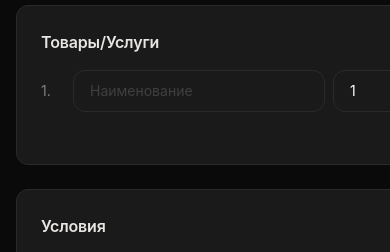
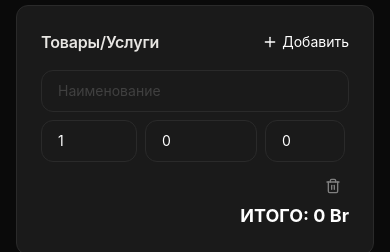
Before and after one commit to alexbelskid/sales-analytics-system, a Next.js app in the folder frontend/: page /proposals in a window 390 px wide. Shown: the part 361-613 px from the top of the page. Built offline with nearby package versions, Linux system fonts and the light colour scheme; no server answers.

Commit message:
UI: Apply hover animations to Dashboard & AI cards, optimize Proposals mobile

```diff
--- a/frontend/src/app/proposals/page.tsx
+++ b/frontend/src/app/proposals/page.tsx
@@ -112,13 +112,13 @@ export default function ProposalsPage() {
                 </div>
             </div>
 
-            <div className="grid gap-6 lg:grid-cols-3">
+            <div className="flex flex-col lg:flex-row gap-6">
                 {/* Form */}
-                <div className="lg:col-span-2 space-y-6">
+                <div className="flex-1 space-y-6">
                     {/* Customer */}
                     <div className="ui-card">
                         <h3 className="font-semibold mb-4">Клиент</h3>
-                        <div className="grid gap-4 md:grid-cols-2">
+                        <div className="grid gap-4 sm:grid-cols-2">
                             <input
                                 type="text"
                                 placeholder="ФИО контактного лица"
@@ -150,8 +150,9 @@ export default function ProposalsPage() {
 
                         <div className="space-y-3">
                             {items.map((item, index) => (
-                                <div key={item.id} className="flex gap-2 items-center">
-                                    <span className="text-sm text-[#808080] w-6">{index + 1}.</span>
+                                <div key={item.id} className="flex flex-col sm:flex-row gap-2 items-start sm:items-center">
+                                    <span className="text-sm text-[#808080] w-6 hidden sm:inline">{index + 1}.</span>
+                                    <div className="flex flex-col sm:flex-row gap-2 flex-1 w-full">
                                         <input
                                             type="text"
                                             placeholder="Наименование"
@@ -159,6 +160,7 @@ export default function ProposalsPage() {
                                             onChange={(e) => updateItem(item.id, 'product_name', e.target.value)}
                                             className={`flex-1 ${inputClasses}`}
                                         />
+                                        <div className="flex gap-2">
                                             <input
                                                 type="number"
                                                 placeholder="Кол-во"
@@ -171,7 +173,7 @@ export default function ProposalsPage() {
                                                 placeholder="Цена"
                                                 value={item.price}
                                                 onChange={(e) => updateItem(item.id, 'price', Number(e.target.value))}
-                                        className={`w-32 ${inputClasses}`}
+                                                className={`w-28 ${inputClasses}`}
                                             />
                                             <input
                                                 type="number"
@@ -180,9 +182,11 @@ export default function ProposalsPage() {
                                                 onChange={(e) => updateItem(item.id, 'discount', Number(e.target.value))}
                                                 className={`w-20 ${inputClasses}`}
                                             />
+                                        </div>
+                                    </div>
                                     <button
                                         onClick={() => removeItem(item.id)}
-                                        className="p-2 text-[#808080] hover:text-red-400 transition-colors"
+                                        className="p-2 text-[#808080] hover:text-red-400 transition-colors self-end sm:self-auto"
                                     >
                                         <Trash2 className="h-4 w-4" />
                                     </button>
@@ -209,7 +213,7 @@ export default function ProposalsPage() {
                 </div>
 
                 {/* Preview & Actions */}
-                <div className="space-y-4">
+                <div className="space-y-4 lg:w-80 flex-shrink-0">
                     <div className="ui-card">
                         <div className="flex items-center gap-2 mb-4">
                             <FileText className="h-5 w-5 text-white" />
--- a/frontend/src/components/Dashboard.tsx
+++ b/frontend/src/components/Dashboard.tsx
@@ -428,7 +428,7 @@ export default function Dashboard() {
                 <h2 className="text-lg font-semibold mb-4">Ключевые метрики</h2>
                 <div className="grid gap-4 sm:gap-6 grid-cols-1 sm:grid-cols-2 lg:grid-cols-3">
                     {metricCards.map((metric) => (
-                        <div key={metric.title} className="bg-[#0A0A0A] border border-[#1A1A1A] rounded-lg p-6 hover:border-[#2A2A2A] transition-colors group">
+                        <div key={metric.title} className="ui-card">
                             <div className="flex items-center justify-between mb-4">
                                 <p className="text-sm text-[#808080] group-hover:text-gray-400 transition-colors uppercase tracking-wider text-[10px]">{metric.title}</p>
                                 {metric.change !== null && (
@@ -446,18 +446,18 @@ export default function Dashboard() {
             </div>
 
             {/* Charts Row */}
-            <div className="grid gap-4 sm:gap-6 grid-cols-1 lg:grid-cols-2">
-                <div className="bg-[#0A0A0A] border border-[#1A1A1A] rounded-lg p-4 sm:p-6">
+            <div className="grid gap-6 sm:grid-cols-2">
+                <div className="ui-card">
                     <h3 className="text-lg font-semibold mb-6">Тренд продаж</h3>
                     <SalesTrendChart />
                 </div>
-                <div className="bg-[#0A0A0A] border border-[#1A1A1A] rounded-lg p-4 sm:p-6">
+                <div className="ui-card">
                     <h3 className="text-lg font-semibold mb-6">Топ продуктов</h3>
                     <TopProductsChart />
                 </div>
             </div>
 
-            <div className="bg-[#0A0A0A] border border-[#1A1A1A] rounded-lg p-4 sm:p-6">
+            <div className="ui-card">
                 <h3 className="text-lg font-semibold mb-6">Топ клиенты</h3>
                 <TopCustomersChart />
             </div>
@@ -485,7 +485,7 @@ export default function Dashboard() {
                 </div>
 
                 {/* Forecast Chart */}
-                <div className="bg-[#0A0A0A] border border-[#1A1A1A] rounded-lg p-6 overflow-hidden">
+                <div className="ui-card overflow-hidden">
                     <div className="mb-6 flex items-center justify-between">
                         <div className="flex items-center gap-2">
                             <TrendingUp className="h-5 w-5 text-gray-400" />
--- a/frontend/src/components/ai-assistant/KnowledgeTab.tsx
+++ b/frontend/src/components/ai-assistant/KnowledgeTab.tsx
@@ -30,7 +30,7 @@ const KnowledgeTab = memo(({ items, categories, onEdit, onDelete }: KnowledgeTab
                         <h3 className="text-sm font-medium text-[#808080] uppercase tracking-wider mb-4">{cat.label}</h3>
                         <div className="grid grid-cols-1 md:grid-cols-2 gap-4">
                             {catItems.map(item => (
-                                <div key={item.id} className="bg-[#1A1A1A] border border-[#2A2A2A] rounded-lg p-5 group hover:border-white/20 transition-colors">
+                                <div key={item.id} className="ui-card">
                                     <div className="flex justify-between items-start mb-3">
                                         <h4 className="font-medium text-white">{item.title}</h4>
                                         <div className="flex gap-1 opacity-0 group-hover:opacity-100 transition-opacity">
--- a/frontend/src/components/ai-assistant/TrainingTab.tsx
+++ b/frontend/src/components/ai-assistant/TrainingTab.tsx
@@ -42,8 +42,8 @@ const TrainingTab = memo(({
                 onDragLeave={onDragLeave}
                 onClick={onUploadClick}
                 className={`border-2 border-dashed rounded-lg p-12 text-center transition-all cursor-pointer ${isDragging
-                        ? 'border-white bg-[#1A1A1A]'
-                        : 'border-[#2A2A2A] hover:border-[#404040]'
+                    ? 'border-white bg-[#1A1A1A]'
+                    : 'border-[#2A2A2A] hover:border-[#404040]'
                     }`}
             >
                 <div className="flex flex-col items-center">
@@ -58,7 +58,7 @@ const TrainingTab = memo(({
                 <h3 className="text-sm font-medium text-[#808080] uppercase tracking-wider mb-4">Существующие примеры ({items.length})</h3>
                 <div className="grid grid-cols-1 gap-4">
                     {items.map(example => (
-                        <div key={example.id} className="bg-[#1A1A1A] border border-[#2A2A2A] rounded-lg p-5 group hover:border-white/20 transition-colors">
+                        <div key={example.id} className="ui-card">
                             <div className="flex justify-between items-start mb-4">
                                 <div className="space-y-1">
                                     <div className="flex items-center gap-2">
```
Lines whose indentation alone changed are shown as unchanged.
